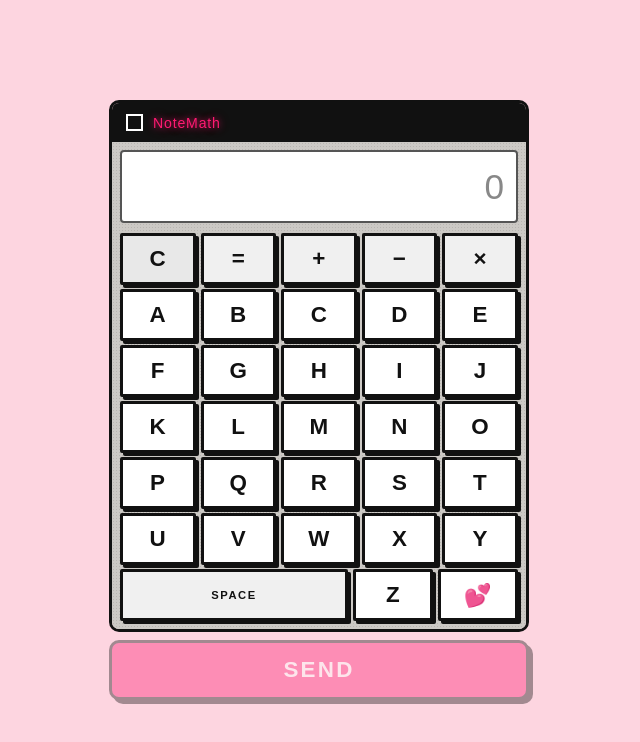
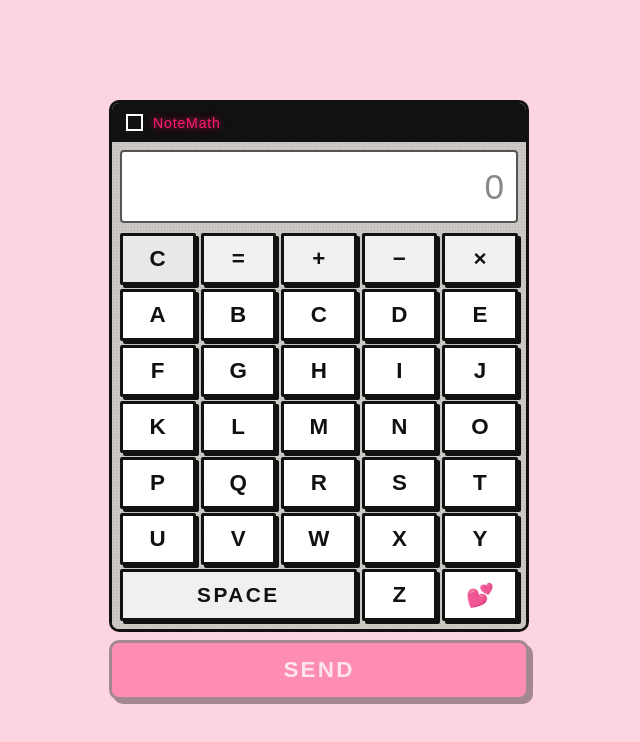
Before and after one commit to jasminerosef-dot/notemath, a Next.js app: page / in a window 1280 px wide. Shown: the top 742 px of the page, without its empty margins (321-961 px from the left). Built offline with nearby package versions, Linux system fonts and the light colour scheme; a web font is replaced by a local one.

Commit message:
Space bigger

```diff
--- a/app/calculator.tsx
+++ b/app/calculator.tsx
@@ -235,8 +235,8 @@ export default function Calculator() {
             </div>
           ))}
 
-          {/* Row 7 — SPACE(×3) Z 💕 → fills 5 flex units */}
-          <div className="key-row">
+          {/* Row 7 — SPACE spans cols 1–3, Z=col 4, 💕=col 5 */}
+          <div className="key-row bottom-row">
             <button className="key space-key" onClick={() => append(' ')} disabled={finalized}>
               <span>SPACE</span>
             </button>
--- a/app/globals.css
+++ b/app/globals.css
@@ -170,11 +170,21 @@ html, body {
   background: #fff;
 }
 
-/* ── SPACE key — wider, same height as other keys ────── */
+/* ── Bottom row — CSS grid so SPACE spans exactly 3 columns ──
+   Flex free-space differs between 5-item rows (4 gaps) and
+   3-item rows (2 gaps), so flex ratios can never align them.
+   Grid repeat(5,1fr) uses the same column math as every row above:
+   each 1fr = (row_w − 4×5px) / 5 = one button width.           */
+.bottom-row {
+  display: grid;
+  grid-template-columns: repeat(5, 1fr);
+}
+
+/* SPACE spans columns 1–3; Z and 💕 auto-place in 4 and 5. */
 .space-key {
-  flex: 3;
-  font-size: 0.7rem;
-  letter-spacing: 0.14em;
+  grid-column: span 3;
+  font-size: 1.3rem;
+  letter-spacing: 0.12em;
   background: #f0f0f0;
 }
 
```
